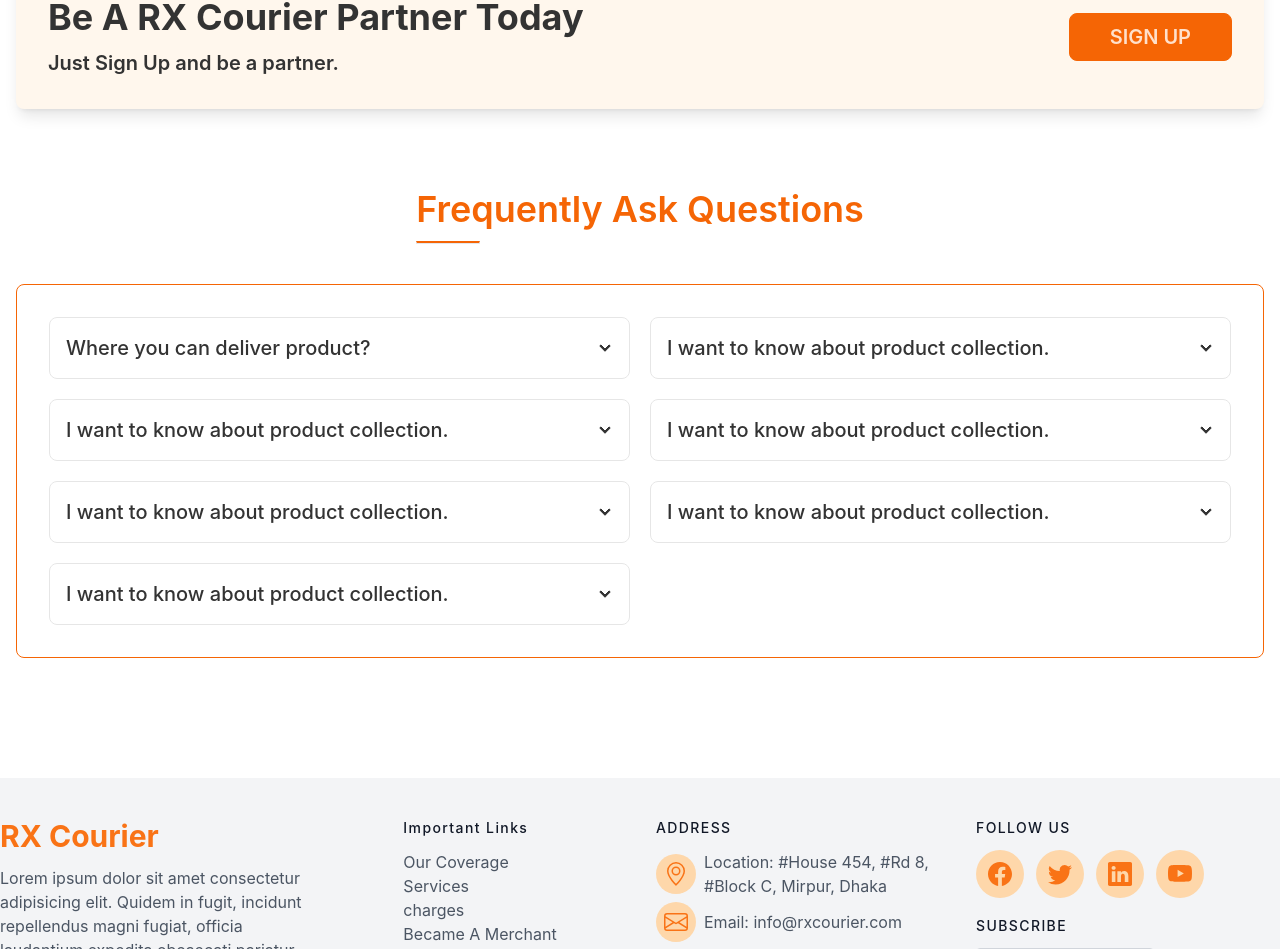
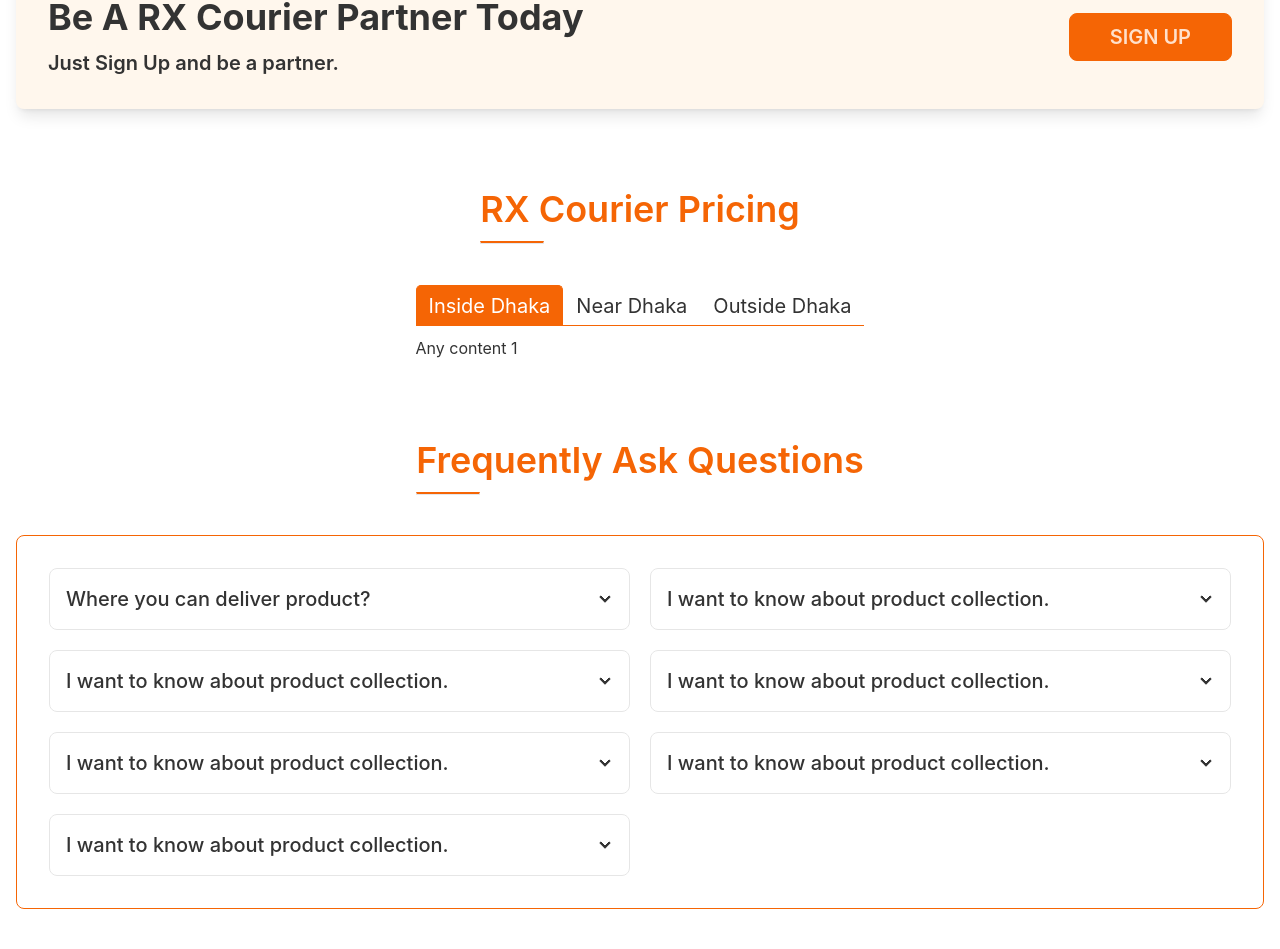
Before and after one commit to habib-sc/rx-courier-react, a React (Create React App) app: page / in a window 1280 px wide. Shown: the part 2810-3759 px from the top of the page. Built offline with nearby package versions, Linux system fonts and the light colour scheme.

Commit message:
Added pricing section

```diff
--- a/package.json
+++ b/package.json
@@ -13,6 +13,7 @@
     "react-dom": "^18.2.0",
     "react-router-dom": "^6.3.0",
     "react-scripts": "5.0.1",
+    "react-tabs": "^5.1.0",
     "web-vitals": "^2.1.4"
   },
   "scripts": {
--- a/src/App.css
+++ b/src/App.css
@@ -29,3 +29,17 @@
 .left-banner-input-box{
   background-color: rgba(255, 255, 255, 0.24);
 }
+
+
+/* Tab design  */
+.react-tabs__tab-list {
+	border-bottom: 1px solid #f56505 !important;
+}
+
+.react-tabs__tab--selected {
+    background: #f56505 !important;
+    border-color: #f56505 !important;
+    color: white !important;
+    border-radius: 0;
+	border: none;
+}
--- a/src/App.js
+++ b/src/App.js
@@ -4,9 +4,11 @@
 
 import AOS from 'aos';
 import 'aos/dist/aos.css';
-import Coverage from "./components/Pages/Coverage";
 import Footer from "./components/Shared/Footer";
 import Header from "./components/Shared/Header";
+import Pricing1 from "./components/Shared/Pricing/Pricing1";
+import Pricing2 from "./components/Shared/Pricing/Pricing2";
+import Pricing3 from "./components/Shared/Pricing/Pricing3";
 AOS.init()
 
 function App() {
@@ -14,9 +16,12 @@
     <div className="App">
       <Header></Header>
       <Routes>
-        <Route path='/' element={<Home></Home>}></Route>
+        <Route path='/' element={<Home></Home>}>
+          <Route path='/pricing1' element={<Pricing1></Pricing1>}></Route>
+          <Route path='/pricing2' element={<Pricing2></Pricing2>}></Route>
+          <Route path='/pricing3' element={<Pricing3></Pricing3>}></Route>
+        </Route>
         <Route path='/home' element={<Home></Home>}></Route>
-        <Route path='/coverage' element={<Coverage></Coverage>}></Route>
       </Routes>
       <Footer></Footer>
     </div>
--- a/src/components/Pages/Home.js
+++ b/src/components/Pages/Home.js
@@ -1,5 +1,6 @@
 import CallToAction from '../Shared/CallToAction';
 import FAQ from '../Shared/FAQ';
+import Pricing from '../Shared/Pricing/Pricing';
 import Hubs from '../Shared/RxHub/Hubs';
 import Services from '../Shared/Services/Services';
 import TopBanner from '../Shared/TopBanner';
@@ -13,6 +14,7 @@
             <WhyRX></WhyRX>
             <Hubs></Hubs>
             <CallToAction></CallToAction>
+            <Pricing></Pricing>
             <FAQ></FAQ>
         </div>
     );
--- /dev/null
+++ b/src/components/Shared/Pricing/Pricing.js
@@ -0,0 +1,48 @@
+import React from 'react';
+import { Tab, TabList, TabPanel, Tabs } from 'react-tabs';
+import 'react-tabs/style/react-tabs.css';
+
+const Pricing = () => {
+    return (
+        <section className='container px-4 mx-auto py-10' data-aos="fade-up-left" data-aos-duration="1500" data-aos-delay="550">
+            {/* Pricing Start */}
+            <div className="text-4xl font-semibold text-primary flex justify-center mb-10">
+                <div>
+                    <h2 className="">RX Courier Pricing</h2>
+                    <div className="border border-t-2 border-t-primary w-16 mt-3"></div>
+                </div>
+            </div>
+            {/* Pricing end  */}
+
+
+            <div className='flex justify-center'>
+
+                <Tabs>
+                    <TabList>
+                        <Tab><h4 className='text-xl'>Inside Dhaka</h4></Tab>
+                        <Tab><h4 className='text-xl'>Near Dhaka</h4></Tab>
+                        <Tab><h4 className='text-xl'>Outside Dhaka</h4></Tab>
+                    </TabList>
+
+
+                    <TabPanel>
+                        <h2>Any content 1</h2>
+                    </TabPanel>
+
+                    <TabPanel>
+                        <h2>Any content 2</h2>
+                    </TabPanel>
+
+                    <TabPanel>
+                        <h2>Any content 3</h2>
+                    </TabPanel>
+
+                </Tabs>
+
+            </div>
+
+        </section>
+    );
+};
+
+export default Pricing;
--- /dev/null
+++ b/src/components/Shared/Pricing/Pricing1.js
@@ -0,0 +1,11 @@
+import React from 'react';
+
+const Pricing1 = () => {
+    return (
+        <div>
+            p 1
+        </div>
+    );
+};
+
+export default Pricing1;
--- /dev/null
+++ b/src/components/Shared/Pricing/Pricing2.js
@@ -0,0 +1,11 @@
+import React from 'react';
+
+const Pricing2 = () => {
+    return (
+        <div>
+            P 2
+        </div>
+    );
+};
+
+export default Pricing2;
--- /dev/null
+++ b/src/components/Shared/Pricing/Pricing3.js
@@ -0,0 +1,11 @@
+import React from 'react';
+
+const Pricing3 = () => {
+    return (
+        <div>
+            P 3
+        </div>
+    );
+};
+
+export default Pricing3;
```
Also changed, not shown: 1 other file (tests, documents, lock files or other folders).
